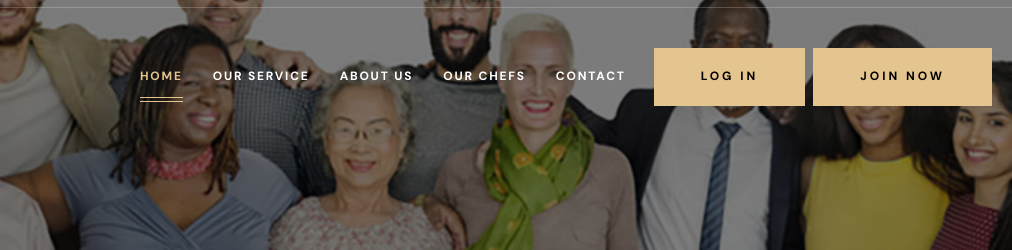
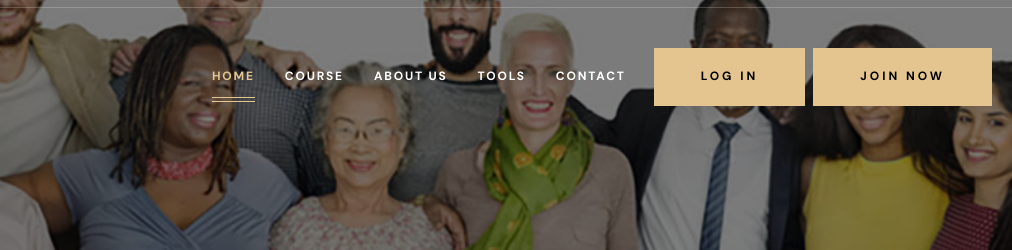
Before and after one commit to youness5rimammm/bussineswebsite, a plain HTML site: page index.html in a window 1280 px wide. Shown: the part 43-293 px from the top of the page, 268-1280 px from the left. Drawn offline with nearby package versions, Linux system fonts and the light colour scheme; a web font is replaced by a local one.

Commit message:
last update

```diff
--- a/index.html
+++ b/index.html
@@ -135,7 +135,7 @@
             <a href="#menu" class="navbar-link hover-underline">
               <div class="separator"></div>
 
-              <span class="span">Our Service</span>
+              <span class="span">Course</span>
             </a>
           </li>
 
@@ -151,7 +151,7 @@
             <a href="#" class="navbar-link hover-underline">
               <div class="separator"></div>
 
-              <span class="span">Our Chefs</span>
+              <span class="span">Tools</span>
             </a>
           </li>
 
@@ -320,7 +320,7 @@
       <section class="section service bg-black-10 text-center" aria-label="service">
         <div class="container">
 
-          <p class="section-subtitle label-2">Our Service</p>
+          <p class="section-subtitle label-2">Course</p>
 
           <h2 class="headline-1 section-title">COURSE WARE COVERS</h2>
 
@@ -1060,7 +1060,7 @@
           </li>
 
           <li>
-            <a href="#" class="label-2 footer-link hover-underline">Our Service</a>
+            <a href="#" class="label-2 footer-link hover-underline">Course</a>
           </li>
 
           <li>
@@ -1068,7 +1068,7 @@
           </li>
 
           <li>
-            <a href="#" class="label-2 footer-link hover-underline">Our Chefs</a>
+            <a href="#" class="label-2 footer-link hover-underline">Tools</a>
           </li>
 
           <li>
```
